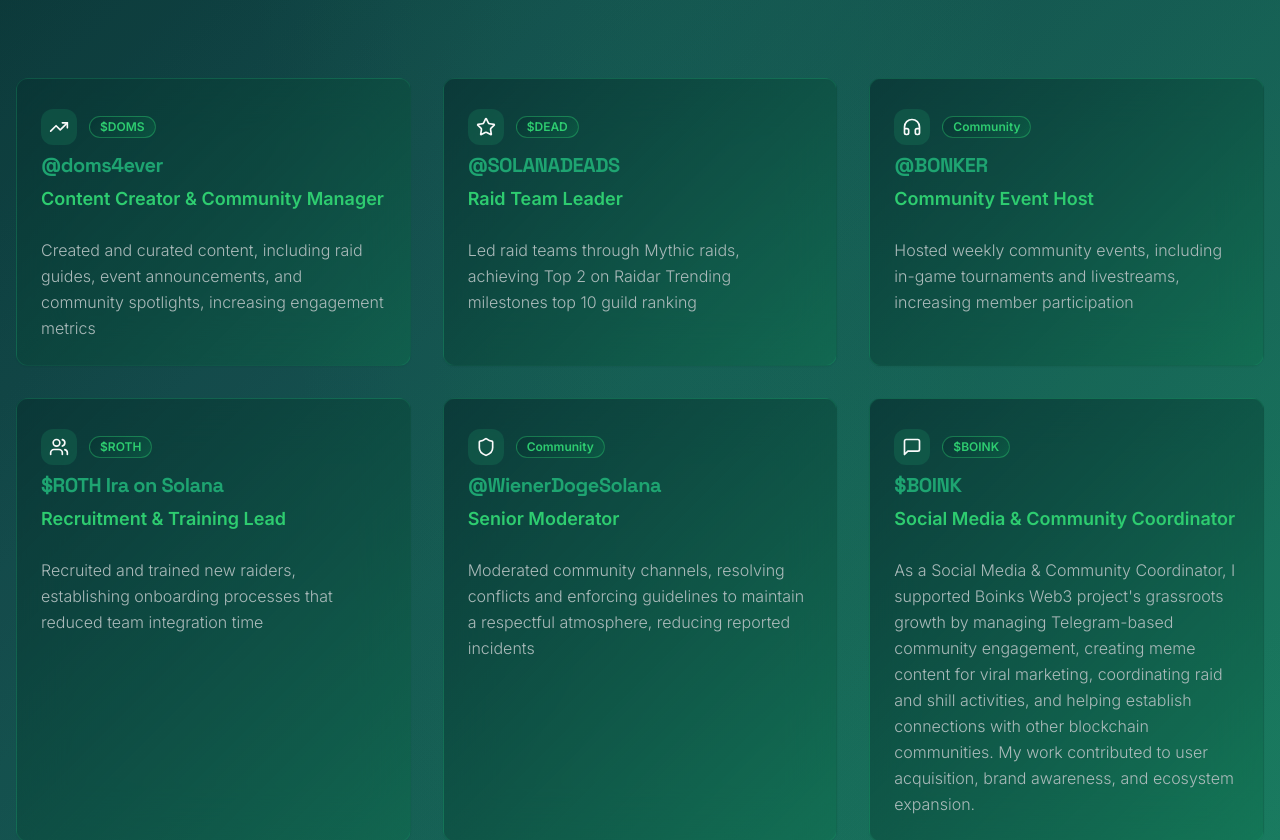
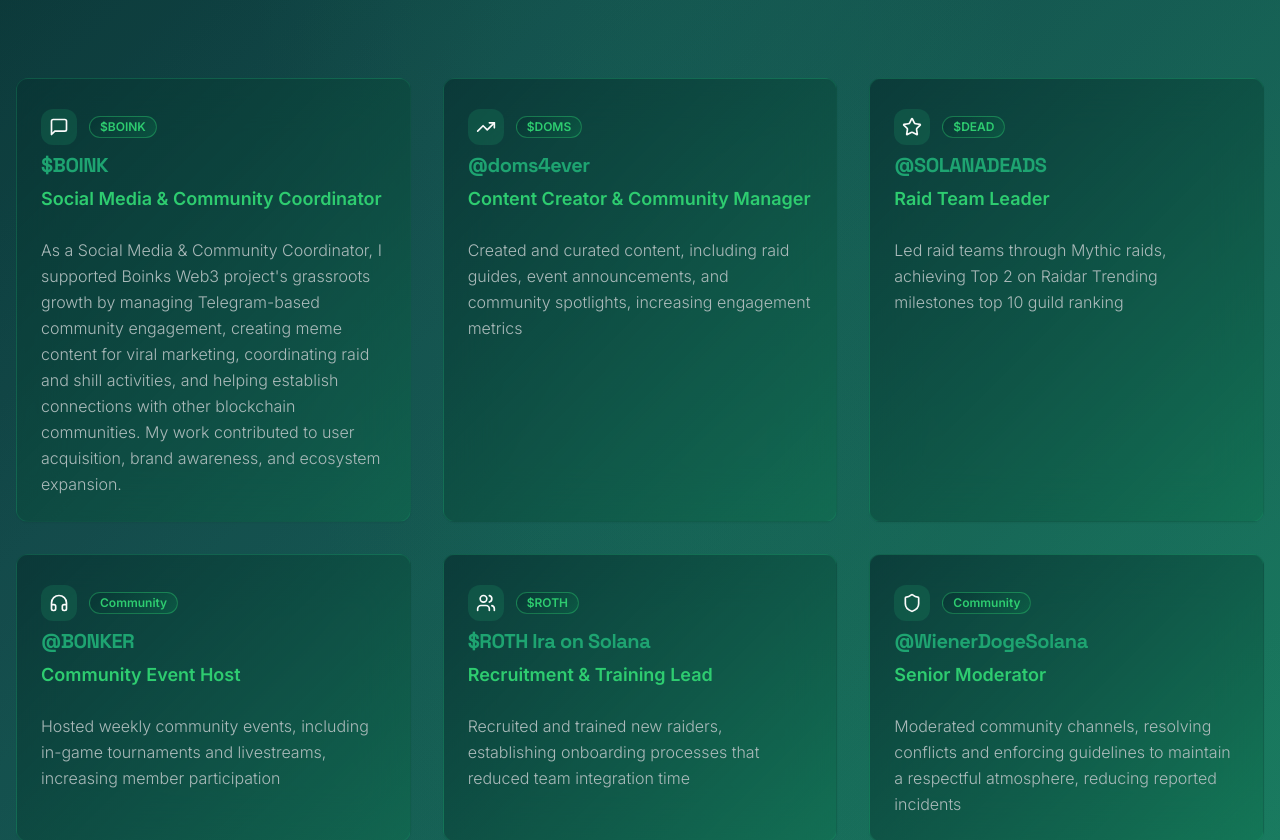
Before and after one commit to Morgen33/zane-web3-raid-portfolio, a React (Vite) app: page / in a window 1280 px wide. Shown: the part 1432-2272 px from the top of the page. Built offline with nearby package versions, Linux system fonts and the light colour scheme.

Commit message:
Move $BOINK job to top.
Move the $BOINK job card to the top position in the list.

```diff
--- a/src/pages/Index.tsx
+++ b/src/pages/Index.tsx
@@ -14,6 +14,13 @@ const Index = () => {
   }, []);
 
   const experiences = [
+    {
+      company: "$BOINK",
+      token: "$BOINK",
+      role: "Social Media & Community Coordinator",
+      achievement: "As a Social Media & Community Coordinator, I supported Boinks Web3 project's grassroots growth by managing Telegram-based community engagement, creating meme content for viral marketing, coordinating raid and shill activities, and helping establish connections with other blockchain communities. My work contributed to user acquisition, brand awareness, and ecosystem expansion.",
+      icon: <MessageSquare className="w-5 h-5" />
+    },
     {
       company: "@doms4ever",
       token: "$DOMS",
@@ -48,13 +55,6 @@ const Index = () => {
       role: "Senior Moderator",
       achievement: "Moderated community channels, resolving conflicts and enforcing guidelines to maintain a respectful atmosphere, reducing reported incidents",
       icon: <Shield className="w-5 h-5" />
-    },
-    {
-      company: "$BOINK",
-      token: "$BOINK",
-      role: "Social Media & Community Coordinator",
-      achievement: "As a Social Media & Community Coordinator, I supported Boinks Web3 project's grassroots growth by managing Telegram-based community engagement, creating meme content for viral marketing, coordinating raid and shill activities, and helping establish connections with other blockchain communities. My work contributed to user acquisition, brand awareness, and ecosystem expansion.",
-      icon: <MessageSquare className="w-5 h-5" />
     }
   ];
 
```
